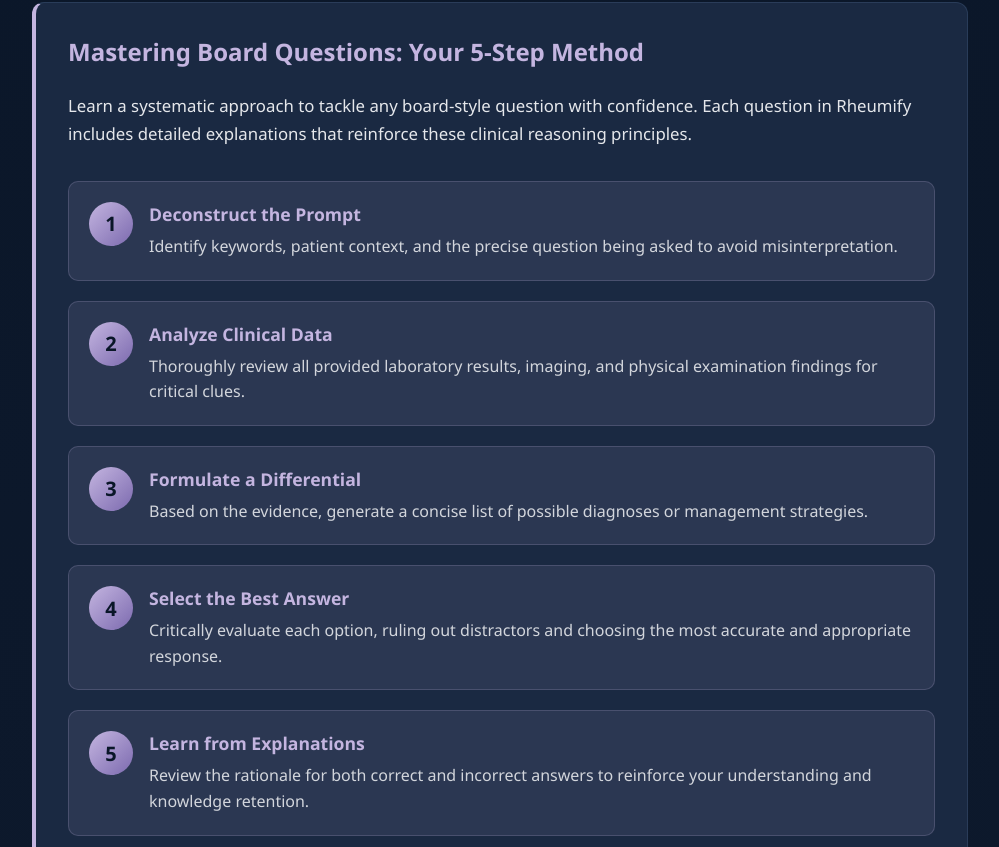
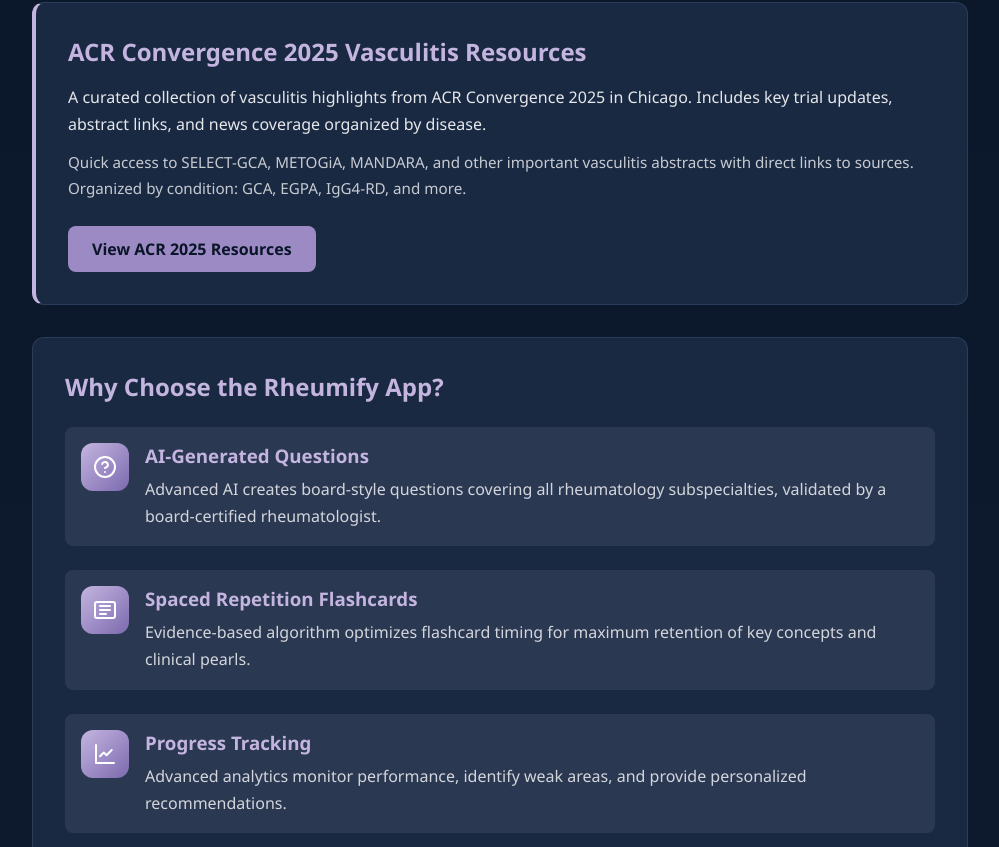
Before and after one commit to rheumify/rheumify-website, a Next.js app: page /fellows in a window 1280 px wide. Shown: the part 673-1520 px from the top of the page, without its empty margins (140-1139 px from the left). Built offline with nearby package versions, Linux system fonts and the light colour scheme.

Commit message:
Remove Mastering Board Questions section
Removed the 'Mastering Board Questions: 5-Step Method' section from the page.

```diff
--- a/app/fellows/page.js
+++ b/app/fellows/page.js
@@ -34,182 +34,6 @@ export default function FellowsPage() {
              style={{ borderColor: 'var(--purple-light)', color: 'var(--purple-light)' }}>
             Sign up: $119/year (Save $61)
           </a>
-        </div>
-      </div>
-
-      {/* Mastering Board Questions: 5-Step Method */}
-      <div className="content-card" style={{ borderLeft: '4px solid var(--purple-light)' }}>
-        <h2 style={{ color: 'var(--purple-light)', marginBottom: '1.5rem' }}>Mastering Board Questions: Your 5-Step Method</h2>
-        <p style={{ fontSize: '1.05rem', lineHeight: '1.7', marginBottom: '2rem' }}>
-          Learn a systematic approach to tackle any board-style question with confidence. Each question in Rheumify includes
-          detailed explanations that reinforce these clinical reasoning principles.
-        </p>
-
-        <div style={{ display: 'flex', flexDirection: 'column', gap: '1.25rem' }}>
-          {/* Step 1 */}
-          <div style={{
-            display: 'flex',
-            gap: '1rem',
-            alignItems: 'flex-start',
-            padding: '1.25rem',
-            background: 'rgba(196, 181, 224, 0.1)',
-            borderRadius: '10px',
-            border: '1px solid rgba(196, 181, 224, 0.2)'
-          }}>
-            <div style={{
-              width: '44px',
-              height: '44px',
-              background: 'linear-gradient(135deg, var(--purple-light), var(--purple-dark))',
-              borderRadius: '50%',
-              display: 'flex',
-              alignItems: 'center',
-              justifyContent: 'center',
-              flexShrink: 0,
-              fontSize: '1.25rem',
-              fontWeight: 'bold',
-              color: 'var(--navy-dark)'
-            }}>
-              1
-            </div>
-            <div>
-              <h3 style={{ color: 'var(--purple-light)', marginBottom: '0.5rem', fontSize: '1.1rem' }}>Deconstruct the Prompt</h3>
-              <p style={{ margin: 0, opacity: 0.9, lineHeight: '1.6' }}>
-                Identify keywords, patient context, and the precise question being asked to avoid misinterpretation.
-              </p>
-            </div>
-          </div>
-
-          {/* Step 2 */}
-          <div style={{
-            display: 'flex',
-            gap: '1rem',
-            alignItems: 'flex-start',
-            padding: '1.25rem',
-            background: 'rgba(196, 181, 224, 0.1)',
-            borderRadius: '10px',
-            border: '1px solid rgba(196, 181, 224, 0.2)'
-          }}>
-            <div style={{
-              width: '44px',
-              height: '44px',
-              background: 'linear-gradient(135deg, var(--purple-light), var(--purple-dark))',
-              borderRadius: '50%',
-              display: 'flex',
-              alignItems: 'center',
-              justifyContent: 'center',
-              flexShrink: 0,
-              fontSize: '1.25rem',
-              fontWeight: 'bold',
-              color: 'var(--navy-dark)'
-            }}>
-              2
-            </div>
-            <div>
-              <h3 style={{ color: 'var(--purple-light)', marginBottom: '0.5rem', fontSize: '1.1rem' }}>Analyze Clinical Data</h3>
-              <p style={{ margin: 0, opacity: 0.9, lineHeight: '1.6' }}>
-                Thoroughly review all provided laboratory results, imaging, and physical examination findings for critical clues.
-              </p>
-            </div>
-          </div>
-
-          {/* Step 3 */}
-          <div style={{
-            display: 'flex',
-            gap: '1rem',
-            alignItems: 'flex-start',
-            padding: '1.25rem',
-            background: 'rgba(196, 181, 224, 0.1)',
-            borderRadius: '10px',
-            border: '1px solid rgba(196, 181, 224, 0.2)'
-          }}>
-            <div style={{
-              width: '44px',
-              height: '44px',
-              background: 'linear-gradient(135deg, var(--purple-light), var(--purple-dark))',
-              borderRadius: '50%',
-              display: 'flex',
-              alignItems: 'center',
-              justifyContent: 'center',
-              flexShrink: 0,
-              fontSize: '1.25rem',
-              fontWeight: 'bold',
-              color: 'var(--navy-dark)'
-            }}>
-              3
-            </div>
-            <div>
-              <h3 style={{ color: 'var(--purple-light)', marginBottom: '0.5rem', fontSize: '1.1rem' }}>Formulate a Differential</h3>
-              <p style={{ margin: 0, opacity: 0.9, lineHeight: '1.6' }}>
-                Based on the evidence, generate a concise list of possible diagnoses or management strategies.
-              </p>
-            </div>
-          </div>
-
-          {/* Step 4 */}
-          <div style={{
-            display: 'flex',
-            gap: '1rem',
-            alignItems: 'flex-start',
-            padding: '1.25rem',
-            background: 'rgba(196, 181, 224, 0.1)',
-            borderRadius: '10px',
-            border: '1px solid rgba(196, 181, 224, 0.2)'
-          }}>
-            <div style={{
-              width: '44px',
-              height: '44px',
-              background: 'linear-gradient(135deg, var(--purple-light), var(--purple-dark))',
-              borderRadius: '50%',
-              display: 'flex',
-              alignItems: 'center',
-              justifyContent: 'center',
-              flexShrink: 0,
-              fontSize: '1.25rem',
-              fontWeight: 'bold',
-              color: 'var(--navy-dark)'
-            }}>
-              4
-            </div>
-            <div>
-              <h3 style={{ color: 'var(--purple-light)', marginBottom: '0.5rem', fontSize: '1.1rem' }}>Select the Best Answer</h3>
-              <p style={{ margin: 0, opacity: 0.9, lineHeight: '1.6' }}>
-                Critically evaluate each option, ruling out distractors and choosing the most accurate and appropriate response.
-              </p>
-            </div>
-          </div>
-
-          {/* Step 5 */}
-          <div style={{
-            display: 'flex',
-            gap: '1rem',
-            alignItems: 'flex-start',
-            padding: '1.25rem',
-            background: 'rgba(196, 181, 224, 0.1)',
-            borderRadius: '10px',
-            border: '1px solid rgba(196, 181, 224, 0.2)'
-          }}>
-            <div style={{
-              width: '44px',
-              height: '44px',
-              background: 'linear-gradient(135deg, var(--purple-light), var(--purple-dark))',
-              borderRadius: '50%',
-              display: 'flex',
-              alignItems: 'center',
-              justifyContent: 'center',
-              flexShrink: 0,
-              fontSize: '1.25rem',
-              fontWeight: 'bold',
-              color: 'var(--navy-dark)'
-            }}>
-              5
-            </div>
-            <div>
-              <h3 style={{ color: 'var(--purple-light)', marginBottom: '0.5rem', fontSize: '1.1rem' }}>Learn from Explanations</h3>
-              <p style={{ margin: 0, opacity: 0.9, lineHeight: '1.6' }}>
-                Review the rationale for both correct and incorrect answers to reinforce your understanding and knowledge retention.
-              </p>
-            </div>
-          </div>
         </div>
       </div>
 
```
